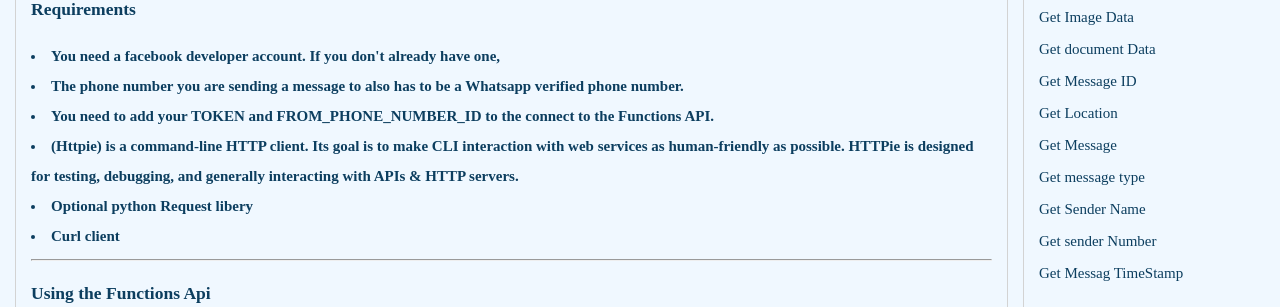
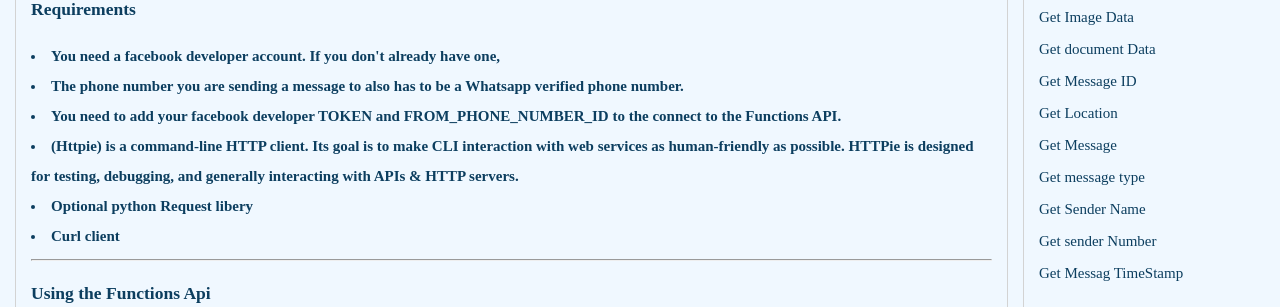
Before and after one commit to owolabi-develop/Tracc-serverless-function, a Django app: page / in a window 1280 px wide. Shown: the part 436-743 px from the top of the page. Run offline with Django 4.2, Linux system fonts and the light colour scheme.

Commit message:
initial commit

```diff
--- a/serverlessDoc/templates/serverlessDoc/index.html
+++ b/serverlessDoc/templates/serverlessDoc/index.html
@@ -28,7 +28,7 @@
                 <li>You need a facebook developer account. If you don't already have one,</li>
 
                 <li>The phone number you are sending a message to also has to be a Whatsapp verified phone number.</li>
-                <li>You need to add your TOKEN and FROM_PHONE_NUMBER_ID to the connect to the Functions API.</li>
+                <li>You need to add your facebook developer TOKEN and FROM_PHONE_NUMBER_ID to the connect to the Functions API.</li>
                 <li> (Httpie) is a command-line HTTP client. Its goal is to make CLI interaction with web services as human-friendly as possible. HTTPie is designed for testing, debugging, and generally interacting with APIs & HTTP servers.</li>
                 <li> Optional python Request libery</li>
                 <li>Curl client</li>
```
